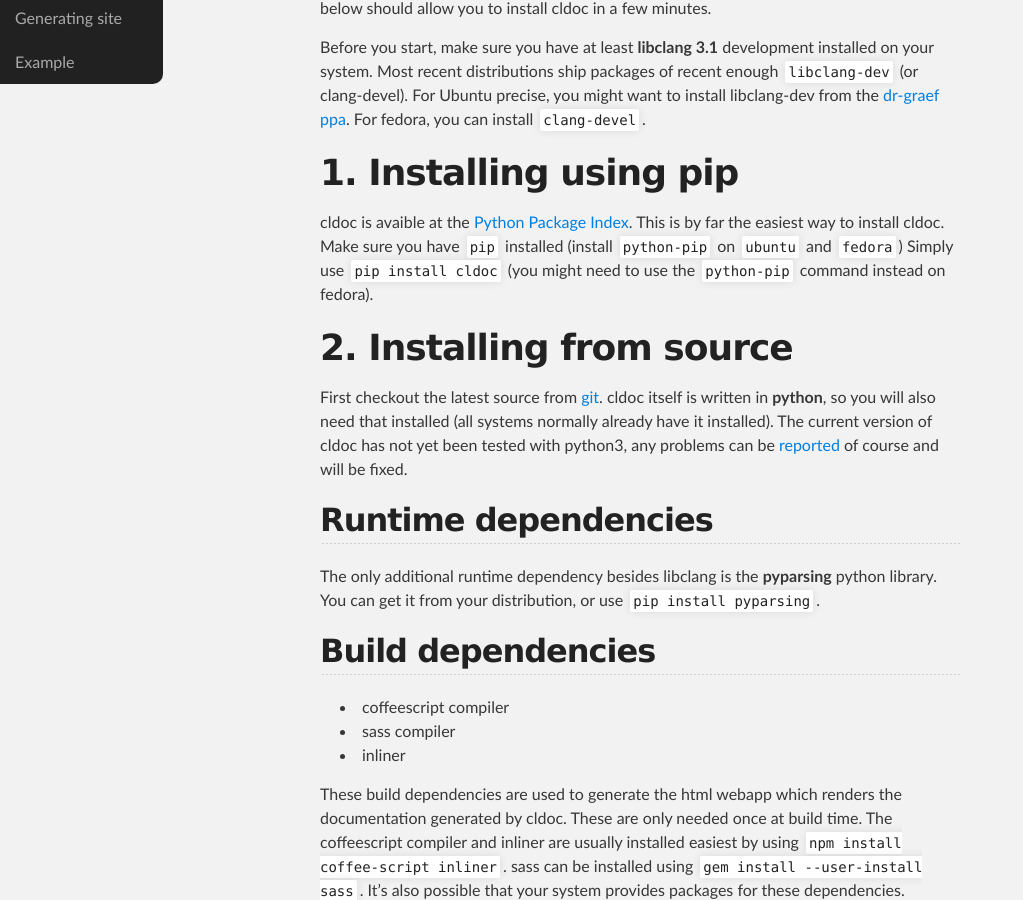
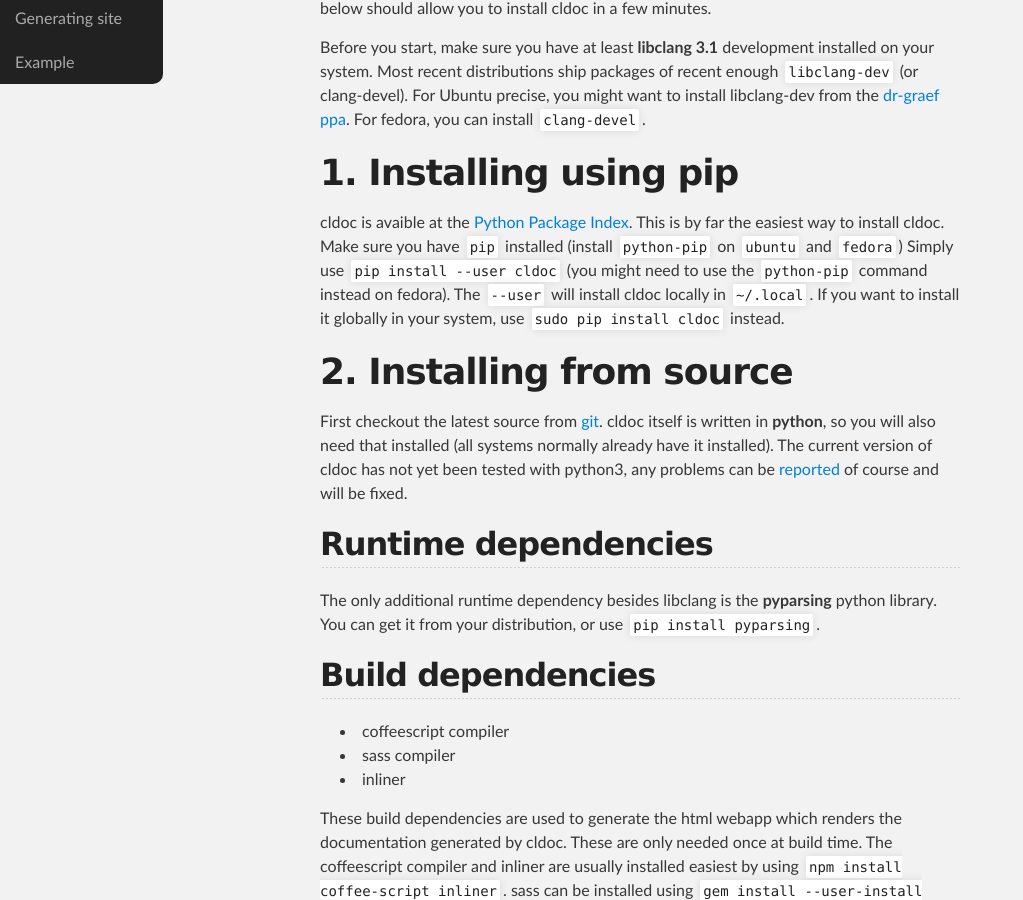
Before and after one commit to jessevdk/cldoc, a Jekyll site: the page built from gettingstarted.md, in a window 1280 px wide and 900 px high, scrolled down 376 px. Shown: the whole window, without its empty margins (0-1023 px from the left). Built offline with Jekyll 4.4.1, drawn with Linux system fonts in a browser that asks for light colours.

Commit message:
More elaborate information on installing with pip

```diff
--- a/gettingstarted.md
+++ b/gettingstarted.md
@@ -18,8 +18,9 @@
 cldoc is avaible at the [Python Package Index](http://pypi.python.org/pypi/cldoc/).
 This is by far the easiest way to install cldoc. Make sure you have `pip`
 installed (install `python-pip` on `ubuntu` and `fedora`) Simply use
-`pip install cldoc` (you might need to use the `python-pip` command instead
-on fedora).
+`pip install --user cldoc` (you might need to use the `python-pip` command instead
+on fedora). The `--user` will install cldoc locally in `~/.local`. If you want
+to install it globally in your system, use `sudo pip install cldoc` instead.
 
 # 2. Installing from source
 First checkout the latest source from [git](https://github.com/jessevdk/cldoc).
```
